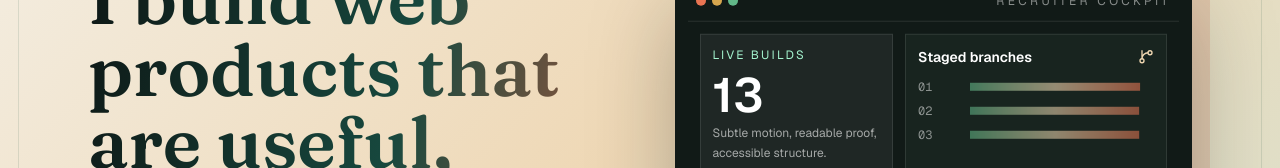
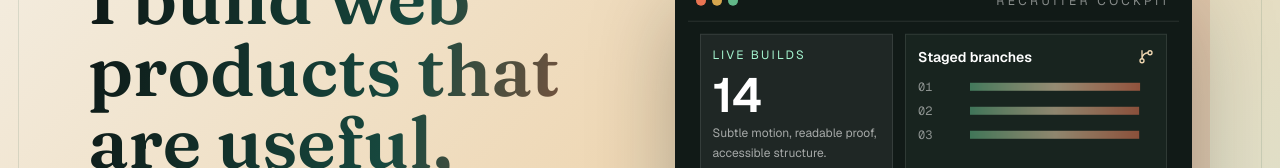
Before and after one commit to kurtisv/dev-portfolio, a Next.js app in the folder apps/web/: page / in a window 1280 px wide. Shown: the part 277-445 px from the top of the page. Built offline with nearby package versions, Linux system fonts and the light colour scheme; no server answers.

Commit message:
feat(portfolio): add Watchpost (#09)

```diff
--- a/apps/web/src/data/portfolio.ts
+++ b/apps/web/src/data/portfolio.ts
@@ -691,6 +691,51 @@ export const featuredProjects: PortfolioProject[] = [
     },
     repoUrl: "https://github.com/kurtisv/waveline",
   },
+  {
+    slug: "watchpost",
+    name: "Watchpost",
+    category: "Content planning",
+    status: "private",
+    summary: "Social media content planner with platform tagging, status pipeline, monthly calendar, and post scheduling.",
+    description:
+      "Watchpost is a content planning dashboard for managing social media posts across multiple platforms. Each post carries the full copy, target platforms (Twitter, Instagram, LinkedIn, Facebook, TikTok, YouTube), a 5-stage status pipeline, tags, schedule datetime, and internal notes. The calendar view renders all scheduled posts on a month grid with color-coded status badges. Posts can be filtered by status in the list view.",
+    stack: ["Next.js 15", "TypeScript", "Supabase", "Tailwind CSS v4"],
+    highlights: [
+      "Multi-platform tagging: each post can target any combination of 7 platforms stored as a Postgres array.",
+      "5-stage status pipeline: idea / draft / scheduled / published / cancelled.",
+      "Monthly calendar view renders all scheduled posts on their scheduled date.",
+      "Status and platform filters in the list view for quick triage.",
+      "Tags stored as a text[] array and displayed as chips.",
+    ],
+    recruiterValue:
+      "Shows Postgres array columns used for multi-select attributes, a custom calendar grid built from date-fns math (no calendar library), and a content workflow with real domain complexity.",
+    buildNotes: [
+      "Platforms stored as a Postgres enum array: extractPlatforms() reads checkbox form fields named platform_{name} to build the array before insert.",
+      "Tags parsed from a comma-separated text input into a text[] at the server action level.",
+      "Calendar grid built with getCalendarDays() using eachDayOfInterval from startOfWeek(monthStart) to endOfWeek(monthEnd) -- always 35 or 42 cells.",
+    ],
+    fr: {
+      category: "Planification de contenu",
+      summary: "Planificateur de contenu social avec etiquetage de plateforme, pipeline de statut, calendrier mensuel et planification.",
+      description:
+        "Watchpost est un tableau de bord de planification de contenu pour gerer les publications sur les reseaux sociaux sur plusieurs plateformes. Chaque publication porte le texte complet, les plateformes cibles (Twitter, Instagram, LinkedIn, Facebook, TikTok, YouTube), un pipeline de statut en 5 etapes, des tags, une date/heure programmee et des notes internes. La vue calendrier affiche toutes les publications programmees sur une grille mensuelle avec des badges de statut codes par couleur.",
+      highlights: [
+        "Etiquetage multi-plateforme: chaque publication peut cibler n'importe quelle combinaison de 7 plateformes stockees sous forme de tableau Postgres.",
+        "Pipeline de statut en 5 etapes: idee / brouillon / programme / publie / annule.",
+        "La vue calendrier mensuelle affiche toutes les publications programmees a leur date.",
+        "Filtres de statut et de plateforme dans la vue liste pour un tri rapide.",
+        "Tags stockes sous forme de tableau text[] et affiches sous forme de chips.",
+      ],
+      recruiterValue:
+        "Montre les colonnes de tableaux Postgres pour les attributs a selection multiple, une grille calendrier construite avec les maths de date-fns (pas de bibliotheque calendrier), et un workflow de contenu avec une vraie complexite de domaine.",
+      buildNotes: [
+        "Plateformes stockees sous forme de tableau d'enum Postgres: extractPlatforms() lit les champs de cases a cocher nommes platform_{name} pour construire le tableau avant l'insertion.",
+        "Tags analyses depuis une saisie texte separee par des virgules dans un text[] au niveau de l'action serveur.",
+        "Grille calendrier construite avec getCalendarDays() en utilisant eachDayOfInterval de startOfWeek(monthStart) a endOfWeek(monthEnd) -- toujours 35 ou 42 cellules.",
+      ],
+    },
+    repoUrl: "https://github.com/kurtisv/watchpost",
+  },
 ];
 
 export function getProjectBySlug(slug: string) {
```
